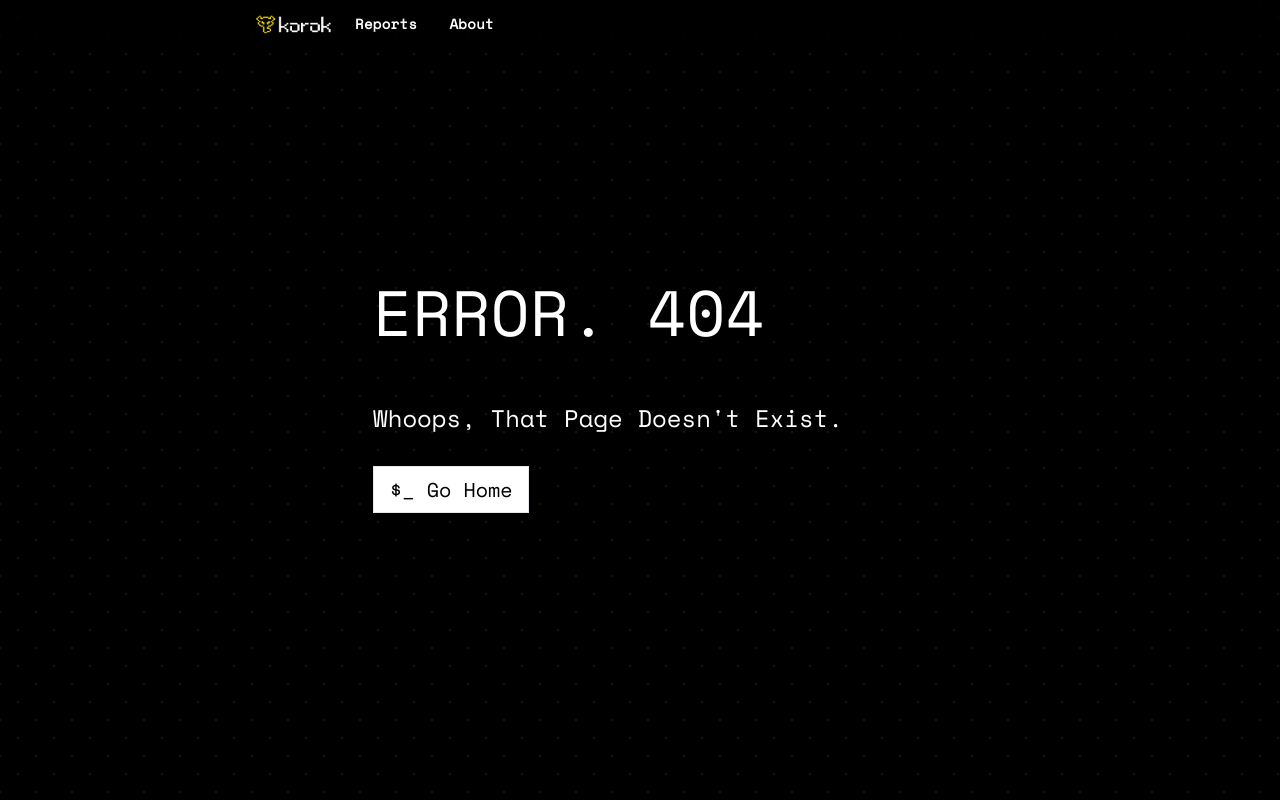
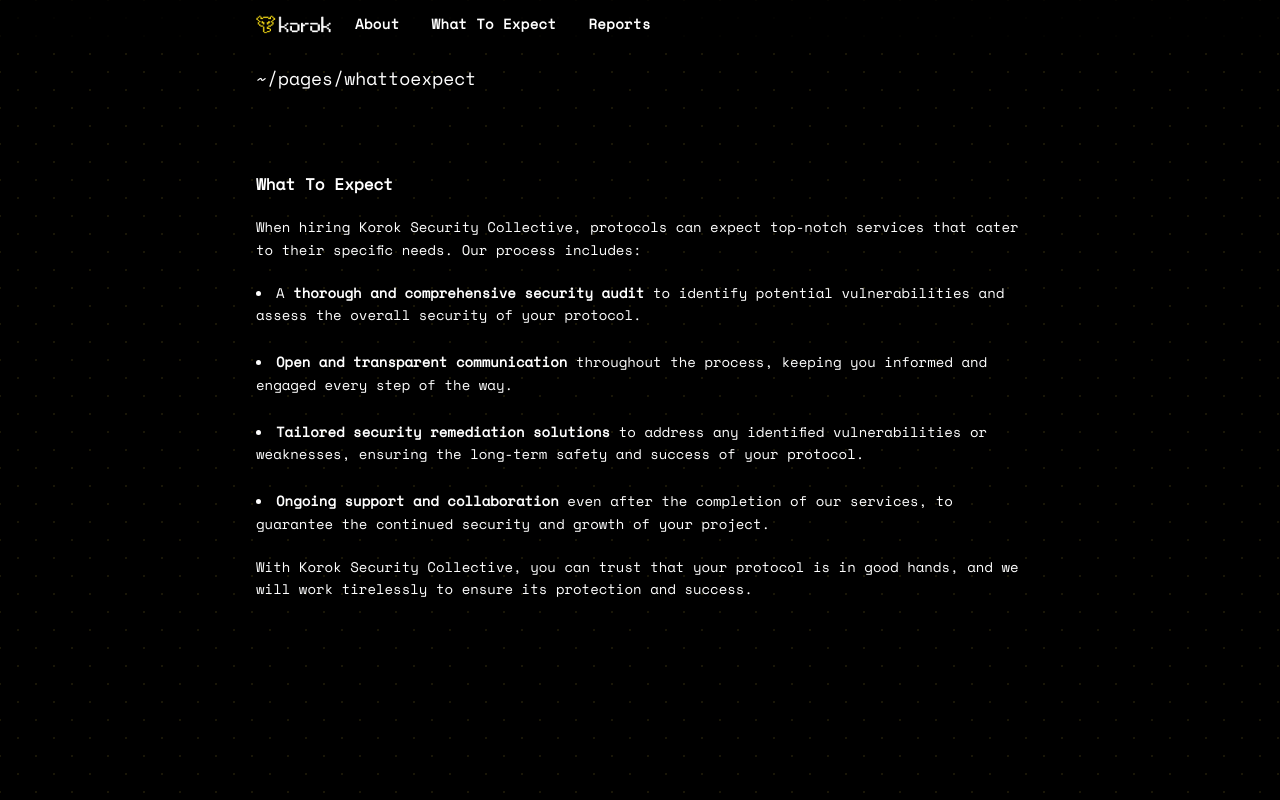
Before and after one commit to Haruxe/koroksec, a Next.js app: page /whattoexpect in a window 1280 px wide. Before the commit this address had no page. Built offline with nearby package versions, Linux system fonts and the light colour scheme; some icons are missing.

Commit message:
add expectations

```diff
--- a/components/Navbar.tsx
+++ b/components/Navbar.tsx
@@ -101,8 +101,9 @@
                 </a>
               </Link>
             </div>
+            <NavButton text="About" link="/about" />
+            <NavButton text="What To Expect" link="/whattoexpect" />
             <NavButton text="Reports" link="/reports" />
-            <NavButton text="About" link="/about" />
           </>
         </div>
         <a
--- /dev/null
+++ b/pages/whattoexpect/index.tsx
@@ -0,0 +1,53 @@
+import React from "react";
+import { ChevronUp, ChevronDown, Search } from "@styled-icons/boxicons-regular";
+import Image from "next/image";
+
+function Home() {
+  return (
+    <>
+      <div className="max-w-[800px] mx-auto font-mono flex p-4 flex-col">
+        <div className="place-content-center flex flex-col">
+          <div>
+            <p className="text-lg mb-10">~/pages/whattoexpect</p>
+          </div>
+          <div>
+            <h1 className="mt-10 font-bold">What To Expect</h1>
+            <p className="text-sm leading-relaxed mt-5">
+              When hiring Korok Security Collective, protocols can expect
+              top-notch services that cater to their specific needs. Our process
+              includes:
+            </p>
+            <ul className="list-disc list-inside text-sm leading-relaxed mt-5 space-y-6">
+              <li>
+                A <b>thorough and comprehensive security audit</b> to identify
+                potential vulnerabilities and assess the overall security of
+                your protocol.
+              </li>
+              <li>
+                <b>Open and transparent communication</b> throughout the
+                process, keeping you informed and engaged every step of the way.
+              </li>
+              <li>
+                <b>Tailored security remediation solutions</b> to address any
+                identified vulnerabilities or weaknesses, ensuring the long-term
+                safety and success of your protocol.
+              </li>
+              <li>
+                <b>Ongoing support and collaboration</b> even after the
+                completion of our services, to guarantee the continued security
+                and growth of your project.
+              </li>
+            </ul>
+            <p className="text-sm leading-relaxed mt-5">
+              With Korok Security Collective, you can trust that your protocol
+              is in good hands, and we will work tirelessly to ensure its
+              protection and success.
+            </p>
+          </div>
+        </div>
+      </div>
+    </>
+  );
+}
+
+export default Home;
```
